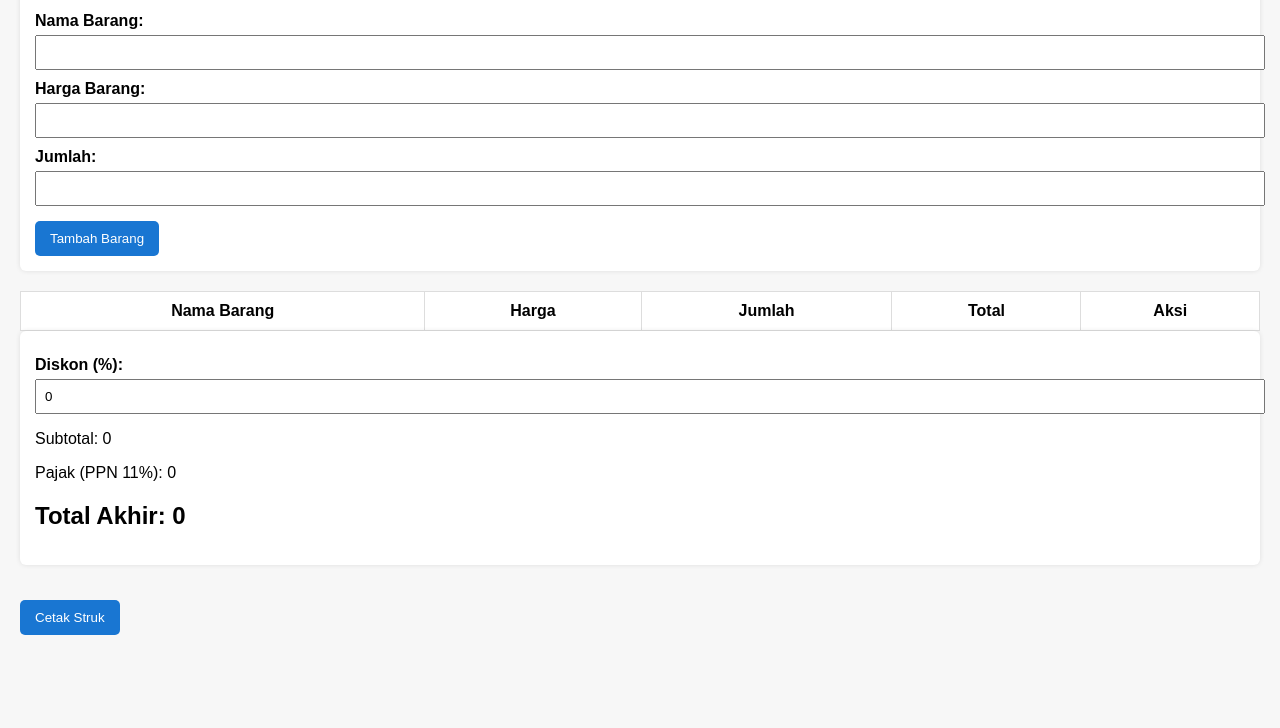
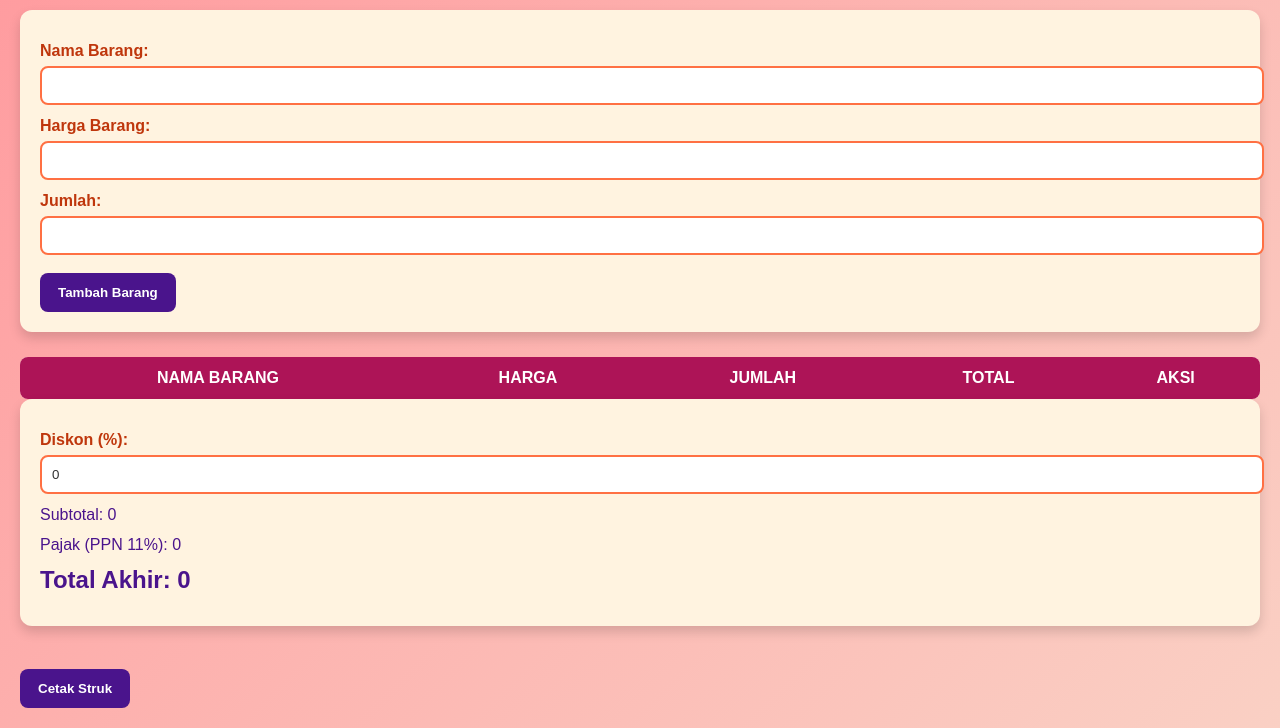
Before and after one commit to Bpe83i3u/kasir-sederhana-bramaputra, a plain HTML site: page index.html in a window 1280 px wide. Shown: the part 93-821 px from the top of the page. Before the commit the page ends 800 px from the top, so only its background shows below. Drawn offline with Linux system fonts and the light colour scheme.

Commit message:
Update style.css

```diff
--- a/style.css
+++ b/style.css
@@ -1,63 +1,96 @@
 body {
-  font-family: Arial, sans-serif;
-  margin: 20px;
-  background: #f7f7f7;
+  font-family: 'Poppins', sans-serif;
+  margin: 0;
+  padding: 20px;
+  background: linear-gradient(135deg, #ff9a9e, #fad0c4); /* gradasi pastel */
+  color: #333;
 }
 
 h1 {
   text-align: center;
+  color: #4a148c; /* ungu tua */
+  margin-bottom: 25px;
+  text-transform: uppercase;
+  letter-spacing: 2px;
 }
 
 .form-container, .summary {
-  background: white;
-  padding: 15px;
-  margin-bottom: 20px;
-  border-radius: 6px;
-  box-shadow: 0 0 5px rgba(0,0,0,0.1);
+  background: #fff3e0; /* krem lembut */
+  padding: 20px;
+  margin-bottom: 25px;
+  border-radius: 12px;
+  box-shadow: 0 6px 12px rgba(0,0,0,0.15);
 }
 
 label {
   display: block;
-  margin-top: 10px;
-  font-weight: bold;
+  margin-top: 12px;
+  font-weight: 600;
+  color: #bf360c; /* coklat oranye */
 }
 
 input {
   width: 100%;
-  padding: 8px;
-  margin-top: 5px;
+  padding: 10px;
+  margin-top: 6px;
+  border: 2px solid #ff7043;
+  border-radius: 8px;
+  background: #fff;
+  color: #333;
 }
 
 button {
-  margin-top: 15px;
-  padding: 10px 15px;
-  background: #1976d2;
-  color: white;
+  margin-top: 18px;
+  padding: 12px 18px;
+  background: #4a148c; /* ungu */
+  color: #fff;
+  font-weight: bold;
   border: none;
-  border-radius: 5px;
+  border-radius: 8px;
   cursor: pointer;
+  transition: 0.3s ease;
 }
 
 button:hover {
-  background: #0d47a1;
+  background: #6a1b9a;
+  transform: scale(1.05);
 }
 
 table {
   width: 100%;
   border-collapse: collapse;
-  background: white;
+  background: #fce4ec; /* pink lembut */
+  border-radius: 8px;
+  overflow: hidden;
 }
 
-table th, table td {
+table th {
+  background: #ad1457; /* pink tua */
+  color: #fff;
+  padding: 12px;
+  text-transform: uppercase;
+}
+
+table td {
   padding: 10px;
-  border: 1px solid #ddd;
   text-align: center;
+  border-bottom: 1px solid #e1bee7;
+}
+
+.summary p, .summary h2 {
+  margin: 12px 0;
+  color: #4a148c;
 }
 
 .delete-btn {
-  background: #d32f2f;
-  padding: 5px 10px;
-  border-radius: 4px;
+  background: #e53935;
+  padding: 6px 12px;
+  border-radius: 6px;
   color: white;
   cursor: pointer;
+  transition: 0.3s;
 }
+
+.delete-btn:hover {
+  background: #b71c1c;
+}
```
